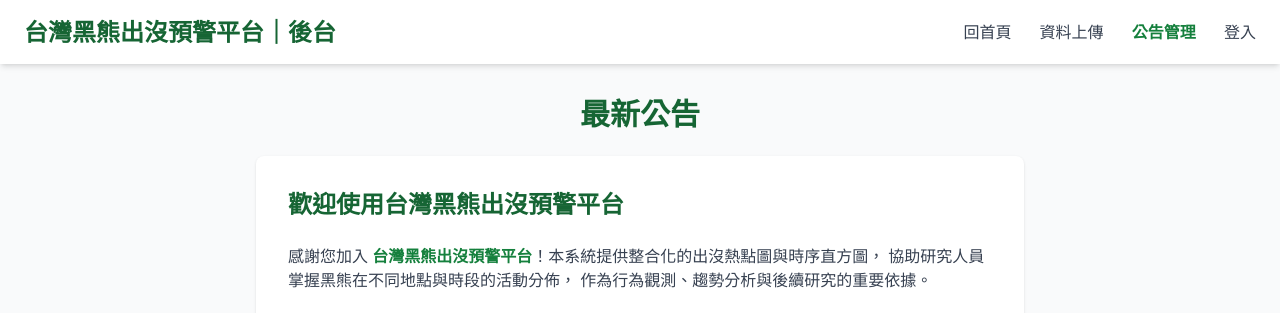
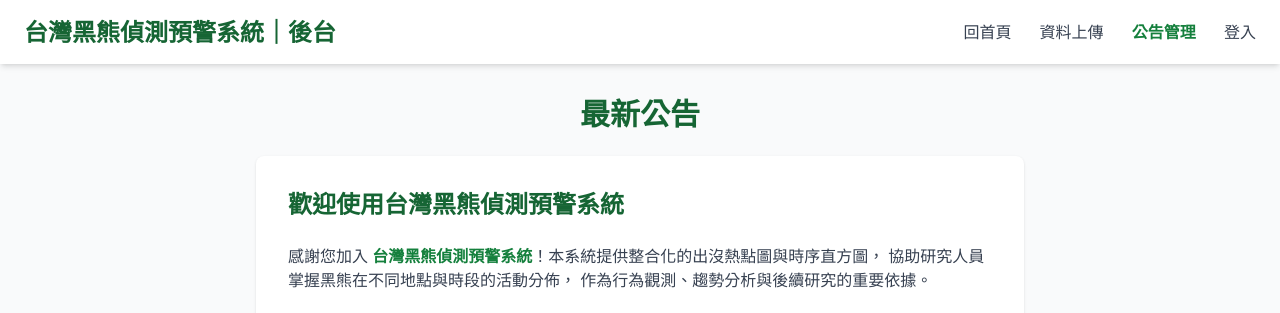
Before and after one commit to cutebarbara/taiwan_bear, a plain HTML site: page admin/announcement.html in a window 1280 px wide. Shown: the top 313 px of the page. Drawn offline with nearby package versions, Linux system fonts and the light colour scheme.

Commit message:
Update announcement.html

```diff
--- a/admin/announcement.html
+++ b/admin/announcement.html
@@ -10,7 +10,7 @@
 <body class="bg-gray-50 text-gray-900" style="min-height: 100vh; display: flex; flex-direction: column;">
   <nav class="bg-white shadow-md">
     <div class="container mx-auto flex justify-between items-center py-4 px-6">
-      <div class="text-2xl font-bold text-green-800">台灣黑熊出沒預警平台｜後台</div>
+      <div class="text-2xl font-bold text-green-800">台灣黑熊偵測預警系統｜後台</div>
       <div class="space-x-6">
         <a href="../index.html" class="text-gray-700 hover:text-green-700">回首頁</a>
         <a href="upload.html" class="text-gray-700 hover:text-green-700">資料上傳</a>
@@ -22,8 +22,8 @@
   <main class="mx-auto py-8 px-4" style="max-width: 800px; flex: 1; display: flex; flex-direction: column;">
     <h1 class="text-3xl font-bold text-green-800 mb-6 text-center">最新公告</h1>
     <article class="bg-white rounded-lg shadow p-8 flex flex-col gap-4">
-      <h2 class="text-2xl font-bold text-green-800 mb-2">歡迎使用台灣黑熊出沒預警平台</h2>
-      <p class="text-gray-700 mb-2">感謝您加入 <span class="font-bold text-green-700">台灣黑熊出沒預警平台</span>！本系統提供整合化的出沒熱點圖與時序直方圖，
+      <h2 class="text-2xl font-bold text-green-800 mb-2">歡迎使用台灣黑熊偵測預警系統</h2>
+      <p class="text-gray-700 mb-2">感謝您加入 <span class="font-bold text-green-700">台灣黑熊偵測預警系統</span>！本系統提供整合化的出沒熱點圖與時序直方圖，
 協助研究人員掌握黑熊在不同地點與時段的活動分佈，
 作為行為觀測、趨勢分析與後續研究的重要依據。</p>
       <div>
```
